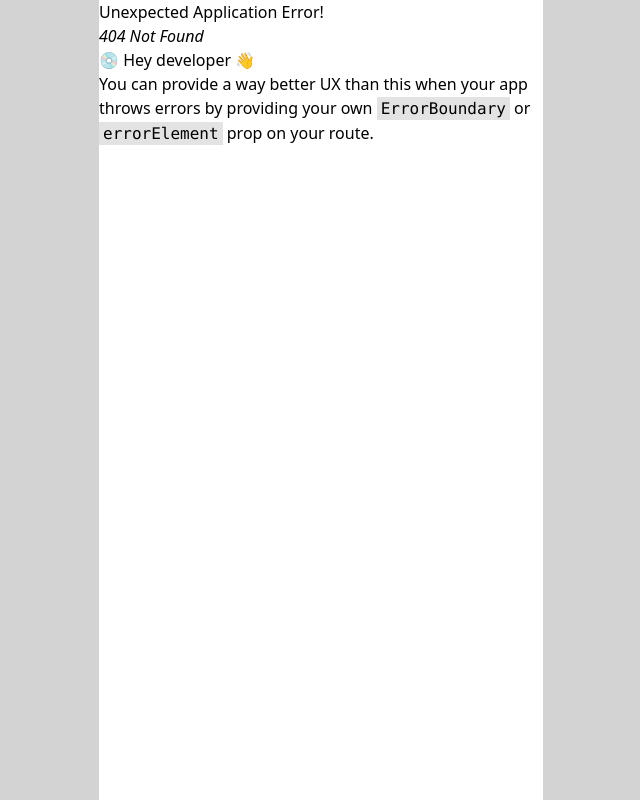
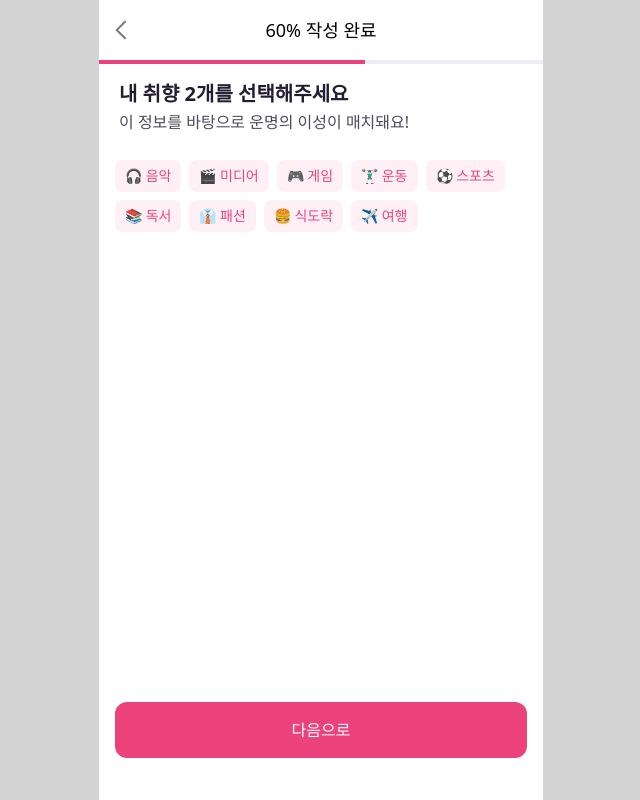
Before and after one commit to qowldud/love-soong-alarm-Web, a React (Vite) app: page /onboarding/interests in a window 1280 px wide. Before the commit this address had no page. Shown: the whole page, without its empty margins (319-959 px from the left). Built offline with nearby package versions, Linux system fonts and the light colour scheme.

Commit message:
feat: 온보딩/취미 선택 ui 구현

```diff
--- a/src/Router.tsx
+++ b/src/Router.tsx
@@ -3,6 +3,7 @@ import { Test } from "./pages/Test";
 import { PrivateLayout } from "./components/PrivateLayout";
 import { Onboarding_Profile } from "./pages/Onboarding_Profile";
 import { Onboarding_Extra } from "./pages/Onboarding_Extra";
+import { Onboarding_Interests } from "./pages/Onboarding_Interests";
 
 export const router = createBrowserRouter([
   {
@@ -24,6 +25,10 @@ export const router = createBrowserRouter([
     element: <Onboarding_Extra />,
   },
   {
+    path: "/onboarding/interests",
+    element: <Onboarding_Interests />,
+  },
+  {
     element: <PrivateLayout />,
     children: [
       {
--- a/src/common/Header.tsx
+++ b/src/common/Header.tsx
@@ -2,13 +2,19 @@ import Arrow_Back from "@/assets/icons/arrow_back.svg?url";
 
 interface Props {
   title: string;
+  onClick?: () => void;
 }
 
-export const Header = ({ title }: Props) => {
+export const Header = ({ title, onClick }: Props) => {
   return (
     <div className="w-full p-4">
       <div className="flex justify-between items-center">
-        <img src={Arrow_Back} alt="arrow_back" className="size-6" />
+        <img
+          src={Arrow_Back}
+          alt="arrow_back"
+          className="size-6"
+          onClick={onClick}
+        />
         <span className="text-lg font-medium text-base">{title}</span>
         <span className="size-6"></span>
       </div>
--- /dev/null
+++ b/src/components/Onboarding/Chip.tsx
@@ -0,0 +1,11 @@
+interface Props {
+  label: string;
+}
+
+export const Chip = ({ label }: Props) => {
+  return (
+    <div className="flex items-center justify-center px-2 py-1.5 rounded-lg bg-main3 text-main1 text-sm font-normal">
+      <span className="px-0.5">{label}</span>
+    </div>
+  );
+};
--- /dev/null
+++ b/src/pages/Onboarding_Interests.tsx
@@ -0,0 +1,45 @@
+import { Button } from "../common/Button";
+import { Header } from "../common/Header";
+import { Chip } from "../components/Onboarding/Chip";
+import { Description } from "../components/Onboarding/Description";
+import { ProgressBar } from "../components/Onboarding/ProgressBar";
+
+const INTEREST_OPTIONS = [
+  { label: "🎧 음악", value: "음악" },
+  { label: "🎬 미디어", value: "미디어" },
+  { label: "🎮 게임", value: "게임" },
+  { label: "🏋🏻‍♂️ 운동", value: "운동" },
+  { label: "⚽️ 스포츠", value: "스포츠" },
+  { label: "📚 독서", value: "독서" },
+  { label: "👔 패션", value: "패션" },
+  { label: "🍔 식도락", value: "식도락" },
+  { label: "✈️ 여행", value: "여행" },
+];
+
+export const Onboarding_Interests = () => {
+  return (
+    <div className="h-full flex flex-col justify-between">
+      <div className="flex flex-col">
+        <Header title="60% 작성 완료" />
+        <ProgressBar per="60%" />
+
+        <Description
+          title="내 취향 2개를 선택해주세요"
+          subTitle="이 정보를 바탕으로 운명의 이성이 매치돼요!"
+        />
+
+        <div className="flex justify-center">
+          <div className="px-4 py-2.5 gap-2 flex flex-wrap">
+            {INTEREST_OPTIONS.map((option) => (
+              <Chip label={option.label} />
+            ))}
+          </div>
+        </div>
+      </div>
+
+      <div className="mb-8 px-4 py-2.5">
+        <Button>다음으로</Button>
+      </div>
+    </div>
+  );
+};
```
